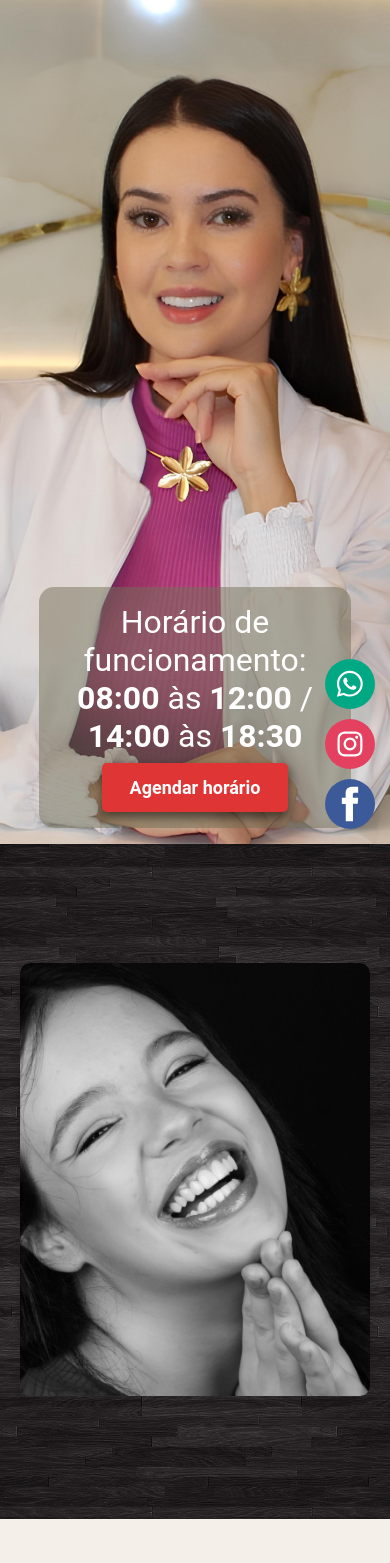
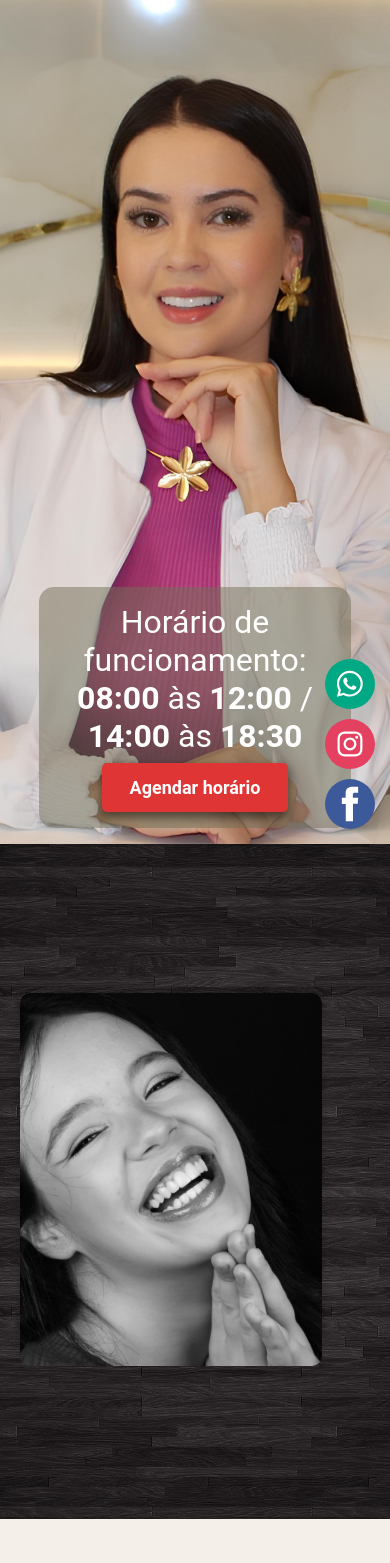
Before and after one commit to Arthurresendee/Dra_KaysaResendeLandingPage, a React (Vite) app: page / in a window 390 px wide. Shown: the top 1563 px of the page. Built offline with nearby package versions, Linux system fonts and the light colour scheme.

Commit message:
Adicionando mais animações e organzizando espaçaementros entre os componentes galeria

```diff
--- a/src/components/ScrollAnimation.module.css
+++ b/src/components/ScrollAnimation.module.css
@@ -1,45 +1,43 @@
-/* Estado inicial - elementos fora do viewport */
+
 .hidden {
    opacity: 0;
    transition: opacity 0.6s ease-out, transform 0.6s ease-out;
  }
 
- /* Entrada de baixo */
+
  .hiddenFromBottom {
-   transform: translateY(20px); /* Posição inicial deslocada para baixo */
+   transform: translateY(50px);
  }
 
  .visibleFromBottom {
    opacity: 1;
-   transform: translateY(0); /* Retorna para posição original */
+   transform: translateY(0);
  }
 
- /* Entrada de cima */
  .hiddenFromTop {
-   transform: translateY(-20px); /* Posição inicial deslocada para cima */
+   transform: translateY(-100px);
  }
 
  .visibleFromTop {
    opacity: 1;
-   transform: translateY(0); /* Retorna para posição original */
+   transform: translateY(0);
  }
 
- /* Entrada pela esquerda */
  .hiddenFromLeft {
-   transform: translateX(-20px); /* Posição inicial deslocada para a esquerda */
+   transform: translateX(-200px);
  }
 
  .visibleFromLeft {
    opacity: 1;
-   transform: translateX(0); /* Retorna para posição original */
+   transform: translateX(0);
  }
 
- /* Entrada pela direita */
+
  .hiddenFromRight {
-   transform: translateX(20px); /* Posição inicial deslocada para a direita */
+   transform: translateX(200px);
  }
 
  .visibleFromRight {
    opacity: 1;
-   transform: translateX(0); /* Retorna para posição original */
+   transform: translateX(0);
  }
--- a/src/components/Section-galeria/Galeria.module.css
+++ b/src/components/Section-galeria/Galeria.module.css
@@ -1,21 +1,29 @@
 .galeriaContainer {
    display: flex;
-   flex-wrap: wrap; /* Permite que os elementos fiquem responsivos */
+   flex-wrap: wrap;
    justify-content: space-between;
    align-items: center;
    height: 80vh;
-   gap: 5rem; /* Espaçamento entre as seções */
    padding: 20px;
  }
 
  .sectionEsquerda,
  .sectionDireita {
-   flex: 1 1 45%; /* Permite que cada seção ocupe 45% com flexibilidade */
+   flex: 1 1 45%;
    display: flex;
    justify-content: center;
    align-items: center;
-   max-width: 600px; /* Limite para as seções em telas grandes */
+   max-width: 600px;
  }
+
+ .sectionEsquerda {
+   margin-right: 3rem; /* Adiciona espaço à direita */
+}
+
+.sectionDireita {
+   margin-left: 3rem; /* Adiciona espaço à esquerda */
+}
+
 
  @media (max-width: 768px) {
    .galeriaContainer {
@@ -24,6 +32,6 @@
 
    .sectionEsquerda,
    .sectionDireita {
-     flex: 1 1 100%; /* Ocupam 100% da largura em telas menores */
+     flex: 1 1 100%;
    }
  }
--- a/src/components/section-sobre/Conteudo.tsx
+++ b/src/components/section-sobre/Conteudo.tsx
@@ -23,24 +23,24 @@ export function Conteudo({ conteudoCompleto }: ConteudoFinal) {
          <div className={styles.container}>
 
             <div className={styles.imagem}>
-               <ScrollAnimation>
+               <ScrollAnimation direction='left'>
                   <img src={imagemDra} alt="Dra. Kaysa" />
 
                </ScrollAnimation>
             </div>
             <div className={styles.texto}>
-         <ScrollAnimation>
+         <ScrollAnimation direction='left'>
 
                <h1 className={styles.titulo}>{conteudoCompleto.titulo}</h1>
+                  </ScrollAnimation>
                <ul className={styles.lista}>
                   {conteudoCompleto.topicos.map((topico, index) => (
-                     <ScrollAnimation>
+                     <ScrollAnimation direction='left'>
 
                         <li key={index} className={styles.paragrafo}>{topico.conteudo}</li>
                      </ScrollAnimation>
                   ))}
                </ul>
-         </ScrollAnimation>
 
             </div>
          </div>
--- a/src/components/section-sobre/Sobre.tsx
+++ b/src/components/section-sobre/Sobre.tsx
@@ -31,7 +31,7 @@ console.log(conteudoFinal)
 
 export function Sobre() {
    return (
-      <PlanoDeFundo imagemDeFundoURL={ImgFundo} heightSessao='90vh'>
+      <PlanoDeFundo imagemDeFundoURL={ImgFundo} heightSessao='80vh'>
          <Conteudo conteudoCompleto={conteudoFinal.conteudoCompleto} />
       </PlanoDeFundo>
    );
--- a/src/components/section-sobreAClinica/SobreAClinica.tsx
+++ b/src/components/section-sobreAClinica/SobreAClinica.tsx
@@ -1,3 +1,4 @@
+import { ScrollAnimation } from "../ScrollAnimation";
 import styles from "./sobreAClinica.module.css";
 
 export interface SobreAClinicaProps {
@@ -14,8 +15,12 @@ export function SobreAClinica({ object }: SobreAClinicaObject) {
   return (
     <div className={styles.sobre_a_clinica}>
       <div className={styles.sobre_a_clinica_texto}>
-        <p className={styles.p1}>{object.titulo}</p>
-        <p className={styles.p2}>{object.subtitulo}</p>
+        <ScrollAnimation direction="bottom">
+          <p className={styles.p1}>{object.titulo}</p>
+        </ScrollAnimation>
+        <ScrollAnimation direction="bottom">
+          <p className={styles.p2}>{object.subtitulo}</p>
+        </ScrollAnimation>
       </div>
       <div className={styles.area_video}>
         <iframe
```
